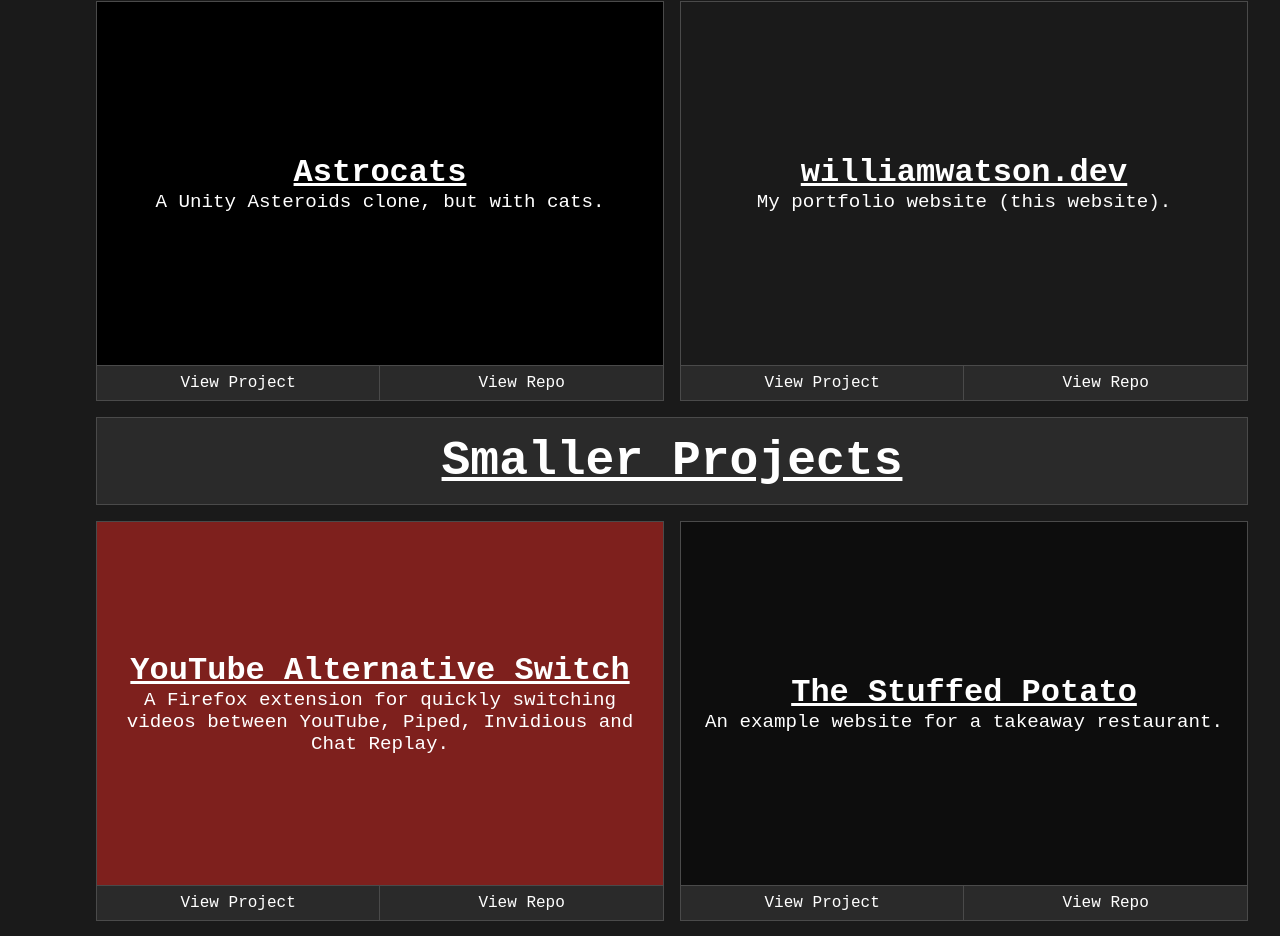
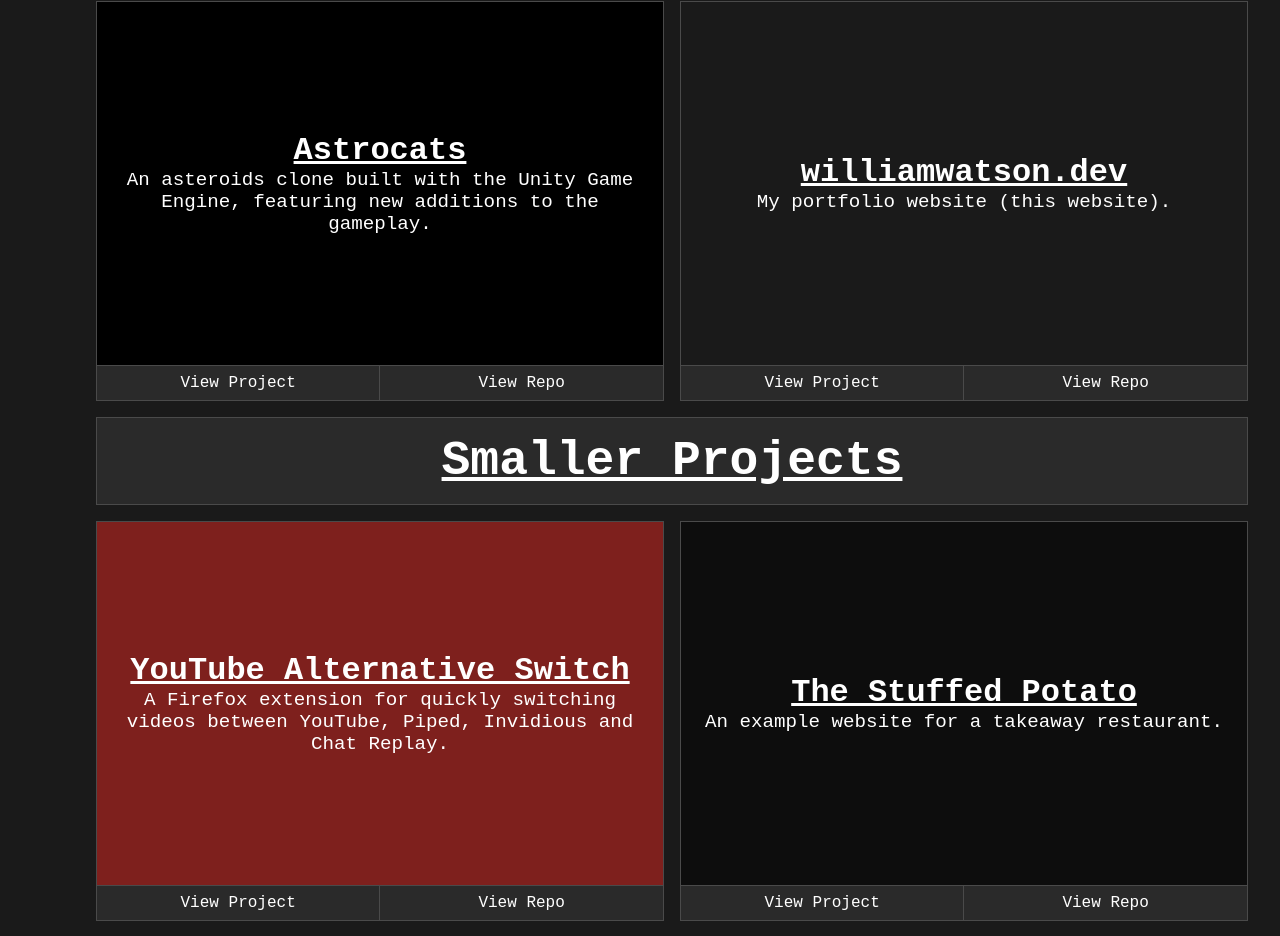
Before and after one commit to willswats/williamwatson, a SvelteKit app: page /projects in a window 1280 px wide. Shown: the part 1015-1951 px from the top of the page. Built offline with nearby package versions, Linux system fonts and the light colour scheme.

Commit message:
feat: update description of astrocats

```diff
--- a/src/routes/projects/+page.svelte
+++ b/src/routes/projects/+page.svelte
@@ -42,7 +42,7 @@
 		/>
 		<ProjectCard
 			title="Astrocats"
-			description="A Unity Asteroids clone, but with cats."
+			description="An asteroids clone built with the Unity Game Engine, featuring new additions to the gameplay."
 			hrefProject="https://willswats.itch.io/astrocats"
 			hrefRepository="https://github.com/willswats/astrocats"
 			--background-color="#000"
```
